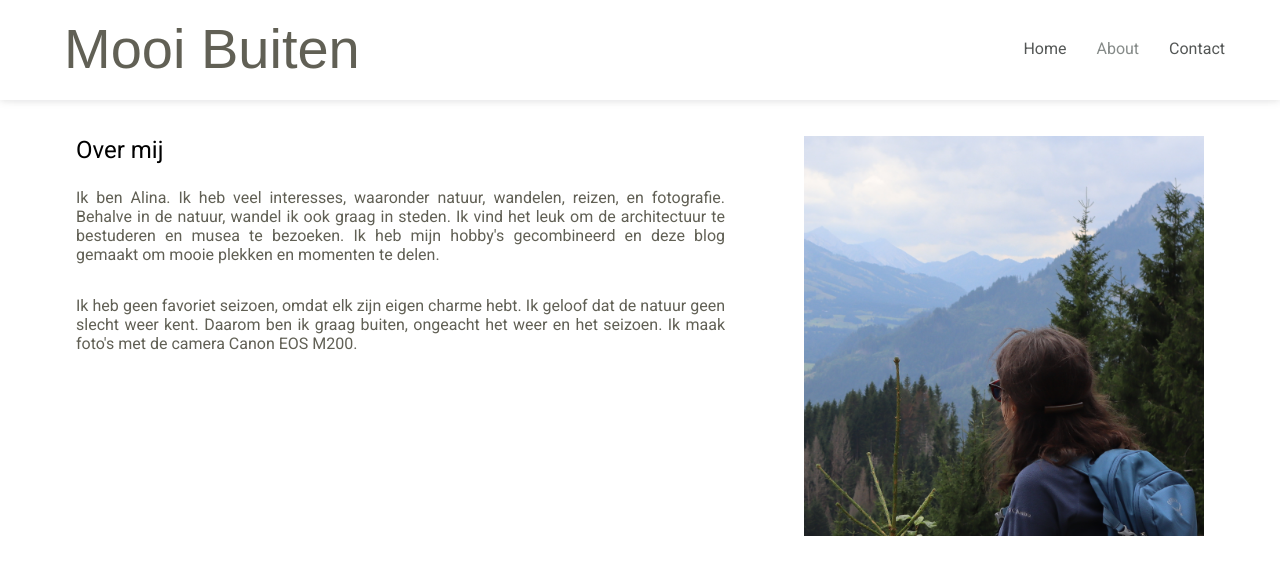
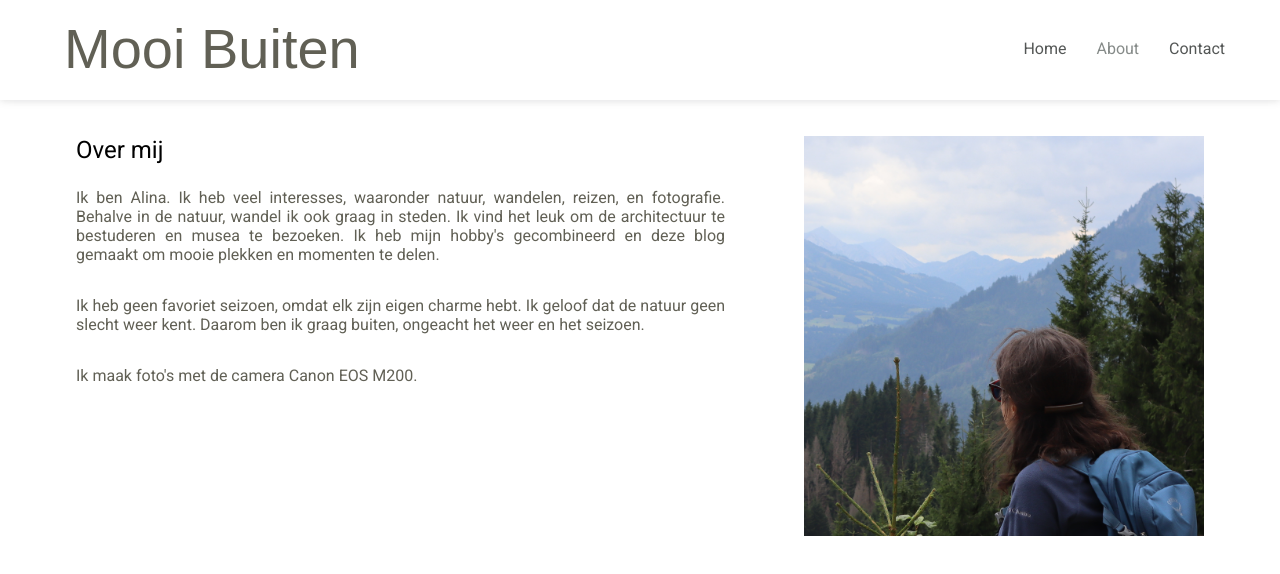
Before and after one commit to Mees100/mooi-buiten, a Next.js app: page /about in a window 1280 px wide. Shown: the top 574 px of the page. Built offline with nearby package versions, Linux system fonts and the light colour scheme; a web font is replaced by a local one.

Commit message:
style: improve  aboutpage  break-small

```diff
--- a/src/app/about/about.module.scss
+++ b/src/app/about/about.module.scss
@@ -8,6 +8,12 @@
     h1 {
       padding-bottom: 1em;
       font-weight: 400;
+    }
+    @media only screen and (max-width: $breakpoint-small) {
+      p,
+      h1 {
+        padding: 0.5rem 0.9rem;
+      }
     }
   }
   .contentWrapper {
--- a/src/app/about/page.tsx
+++ b/src/app/about/page.tsx
@@ -24,9 +24,9 @@ export default function About() {
                 <p>
                   Ik heb geen favoriet seizoen, omdat elk zijn eigen charme
                   hebt. Ik geloof dat de natuur geen slecht weer kent. Daarom
-                  ben ik graag buiten, ongeacht het weer en het seizoen. Ik maak
-                  foto&apos;s met de camera Canon EOS M200.
+                  ben ik graag buiten, ongeacht het weer en het seizoen.
                 </p>
+                <p> Ik maak foto&apos;s met de camera Canon EOS M200.</p>
               </div>
 
               <div className={styles.imageAbout}>
```
